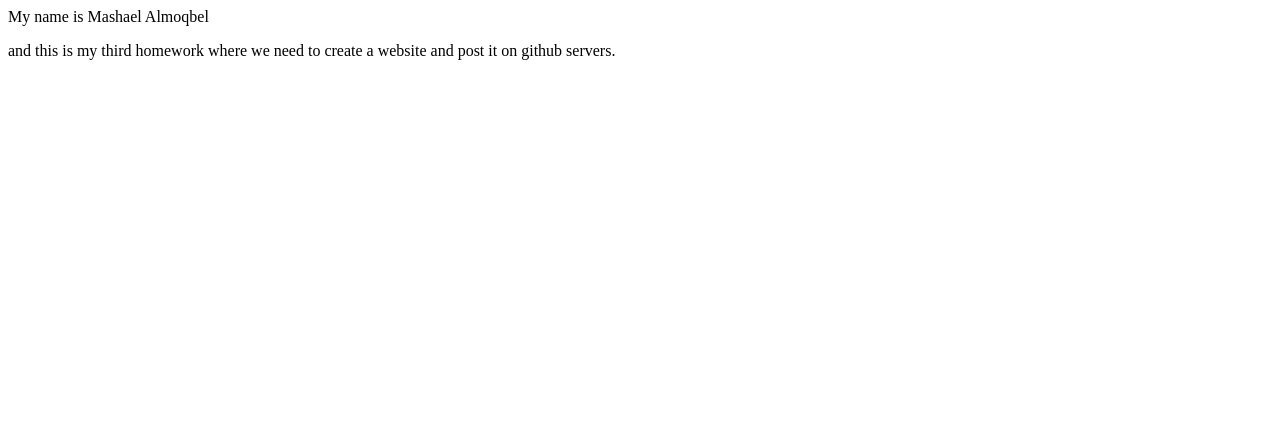
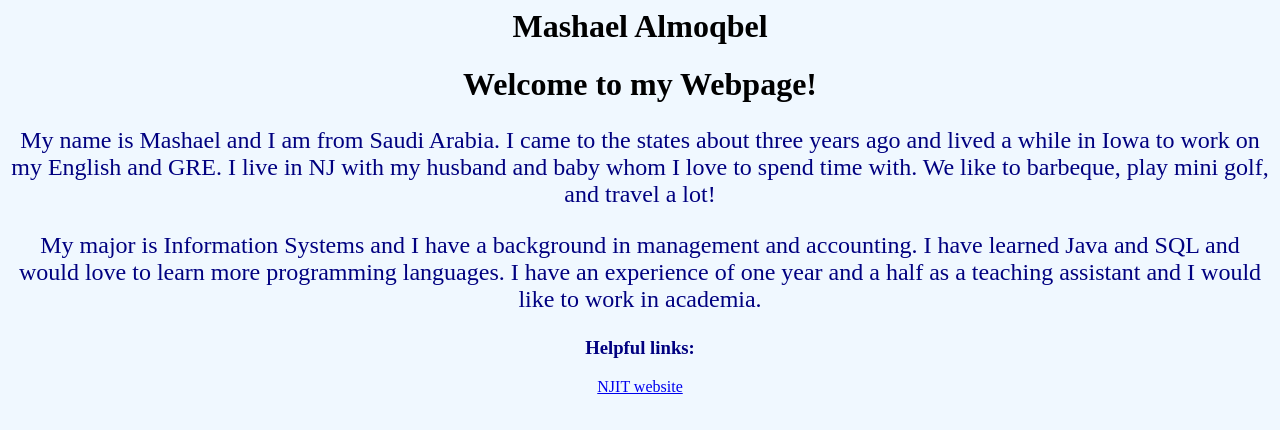
Before and after one commit to mashaelym/homework3, a plain HTML site: page index.html in a window 1280 px wide. Drawn offline with Linux system fonts and the light colour scheme.

Commit message:
adding index file with css

```diff
--- a/index.html
+++ b/index.html
@@ -1,4 +1,34 @@
-<head> My name is Mashael Almoqbel</head>
+<html>
+<head>
+<style>
+h1 {
+    color: black;
+    text-align:center;
+    }
 
-<p>and this is my third homework where we need to create a website and post it
-on github servers.</p>
+    body {
+        background-color: aliceblue;
+        text-align:center;
+	}
+
+	p {
+	    color: navy;
+         text-align:center;
+         font-size: x-large;
+	    }
+	    h3{color: navy;
+      text-align:center;
+      }
+
+	    </style>
+</head>
+
+	<h1> Mashael Almoqbel </h1>
+	<h1> Welcome to my Webpage! </h1>
+ <div>
+	<p> My name is Mashael and I am from Saudi Arabia. I came to the states about three years ago and lived a while in Iowa to work on my English and GRE. I live in NJ with my husband and baby whom I love to spend time with. We like to barbeque, play mini golf, and travel a lot! </p>
+	<p> My major is Information Systems and I have a background in management and accounting. I have learned Java and SQL and would love to learn more programming languages. I have an experience of one year and a half as a teaching assistant and I would like to work in academia. </p>
+ </div>
+<h3> Helpful links: </h3>
+<a href="https://www.njit.edu ">NJIT website</a>
+</html>
```
